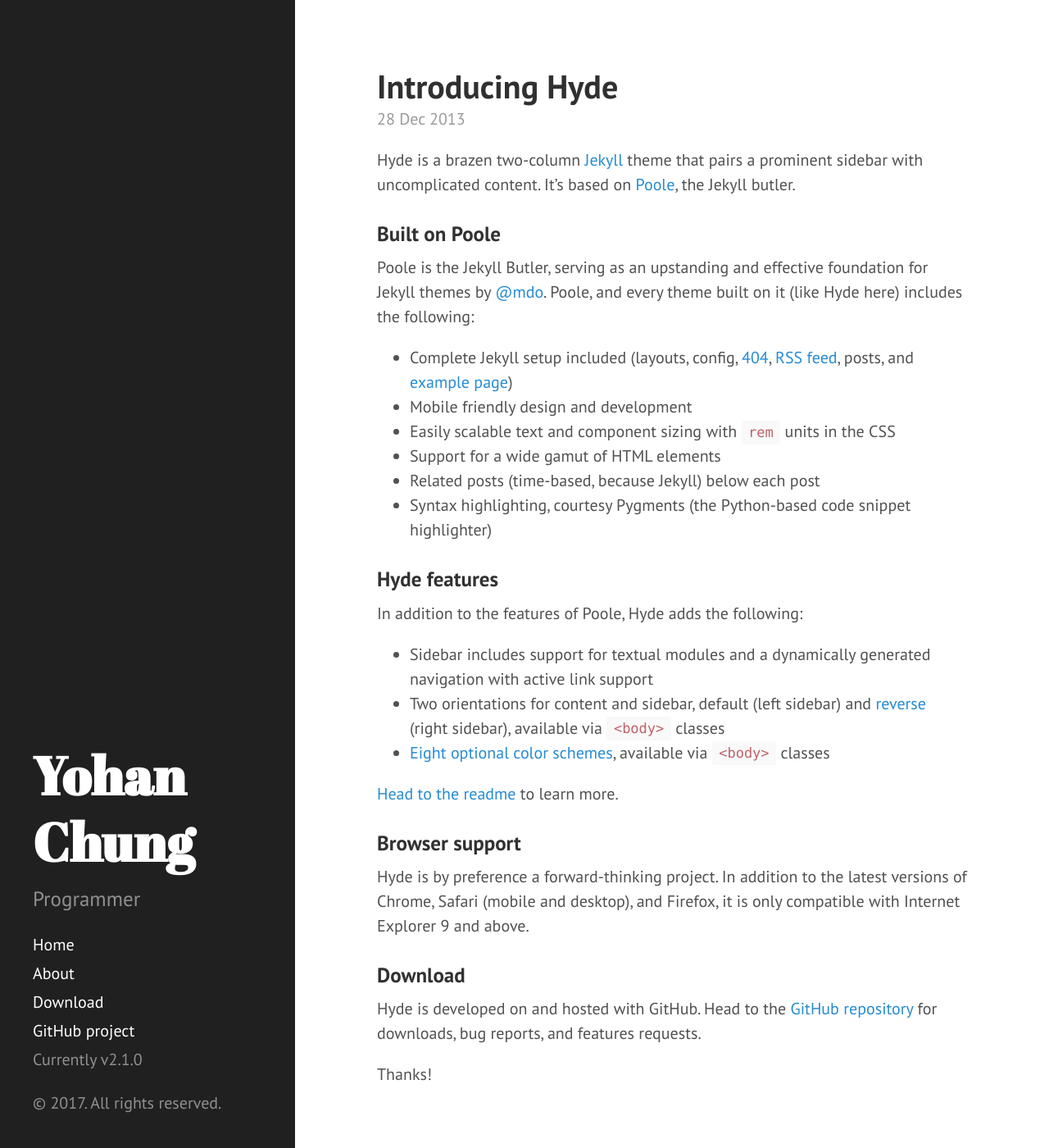
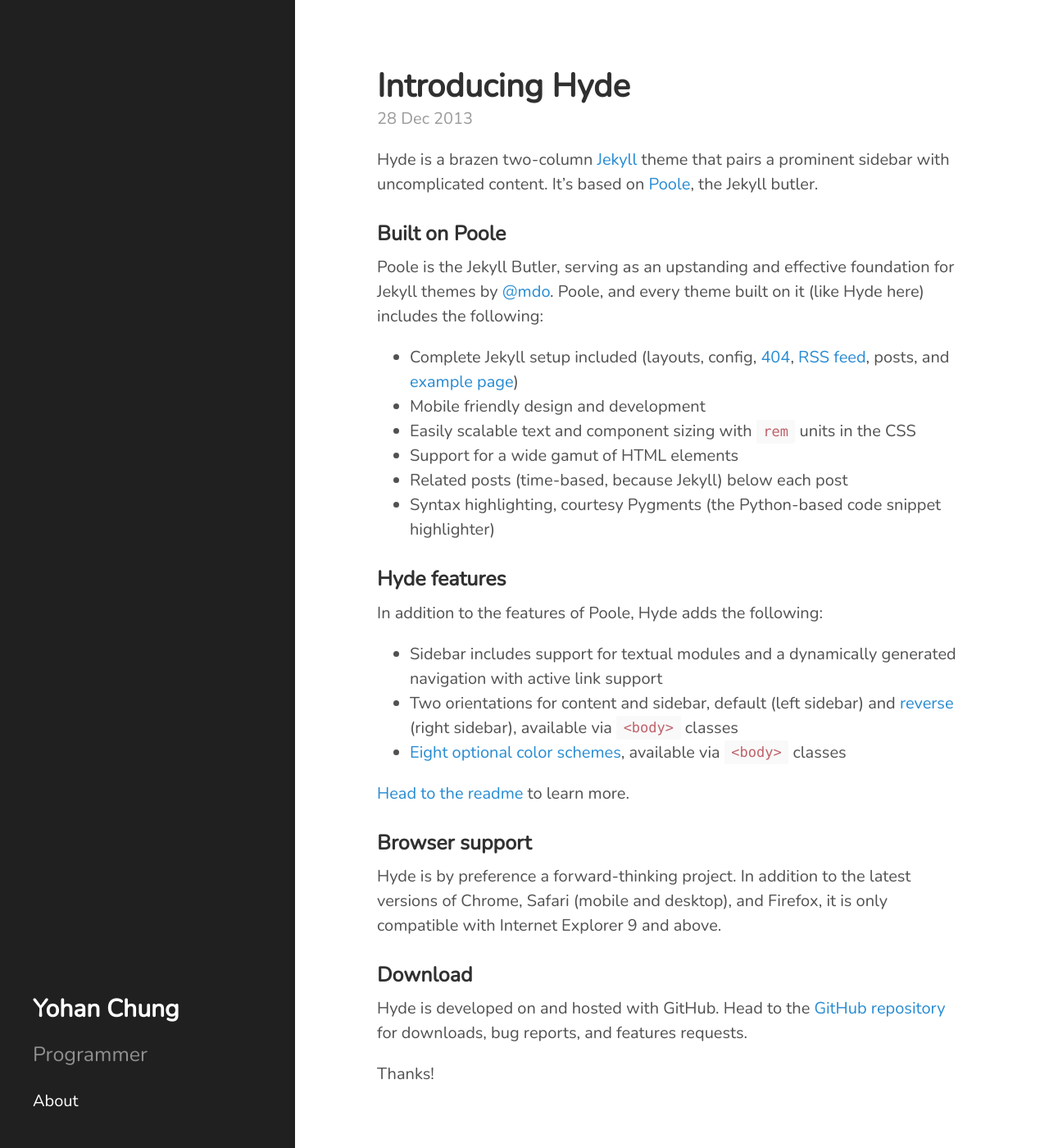
Before and after one commit to yohancheong/yohancheong.github.io, a Jekyll site: the page built from index.html, in a window 1280 px wide and 1400 px high. Shown: the whole window at 82% size. Built offline with Jekyll 4.4.1, drawn with Linux system fonts in a browser that asks for light colours; Markdown is read by kramdown in place of the engine named in the settings; the list of posts is cut into pages by our own code.

Commit message:
Customising html and font

```diff
--- a/_includes/head.html
+++ b/_includes/head.html
@@ -5,6 +5,8 @@
 
   <!-- Enable responsiveness on mobile devices-->
   <meta name="viewport" content="width=device-width, initial-scale=1.0, maximum-scale=1">
+  <!-- Customising the font-->
+  <link href="https://fonts.googleapis.com/css?family=Nunito" rel="stylesheet">
 
   <title>
     {% if page.title == "Home" %}
--- a/_includes/sidebar.html
+++ b/_includes/sidebar.html
@@ -1,16 +1,16 @@
 <div class="sidebar">
   <div class="container sidebar-sticky">
     <div class="sidebar-about">
-      <h1>
-        <a href="{{ site.baseurl }}">
+      <h2>
+        <a class="sidebar-nav-item{% if page.url == site.baseurl %} active{% endif %}" href="{{ site.baseurl }}">
           {{ site.title }}
         </a>
-      </h1>
+      </h2>
       <p class="lead">{{ site.description }}</p>
     </div>
 
     <nav class="sidebar-nav">
-      <a class="sidebar-nav-item{% if page.url == site.baseurl %} active{% endif %}" href="{{ site.baseurl }}">Home</a>
+      <!--<a class="sidebar-nav-item{% if page.url == site.baseurl %} active{% endif %}" href="{{ site.baseurl }}">Home</a>-->
 
       {% comment %}
         The code below dynamically generates a sidebar nav of pages with
@@ -26,11 +26,11 @@
         {% endif %}
       {% endfor %}
 
-      <a class="sidebar-nav-item" href="{{ site.github.repo }}/archive/v{{ site.version }}.zip">Download</a>
+      <!--<a class="sidebar-nav-item" href="{{ site.github.repo }}/archive/v{{ site.version }}.zip">Download</a>
       <a class="sidebar-nav-item" href="{{ site.github.repo }}">GitHub project</a>
-      <span class="sidebar-nav-item">Currently v{{ site.version }}</span>
+      <span class="sidebar-nav-item">Currently v{{ site.version }}</span>-->
     </nav>
 
-    <p>&copy; {{ site.time | date: '%Y' }}. All rights reserved.</p>
+    <!--<p>&copy; {{ site.time | date: '%Y' }}. All rights reserved.</p>-->
   </div>
 </div>
--- a/public/css/hyde.css
+++ b/public/css/hyde.css
@@ -32,7 +32,7 @@
  */
 
 html {
-  font-family: "PT Sans", Helvetica, Arial, sans-serif;
+  font-family: 'Nunito', sans-serif;
 }
 @media (min-width: 48em) {
   html {
@@ -79,7 +79,7 @@ html {
 .sidebar-about h1 {
   color: #fff;
   margin-top: 0;
-  font-family: "Abril Fatface", serif;
+  font-family: 'Nunito', sans-serif;
   font-size: 3.25rem;
 }
 
```
